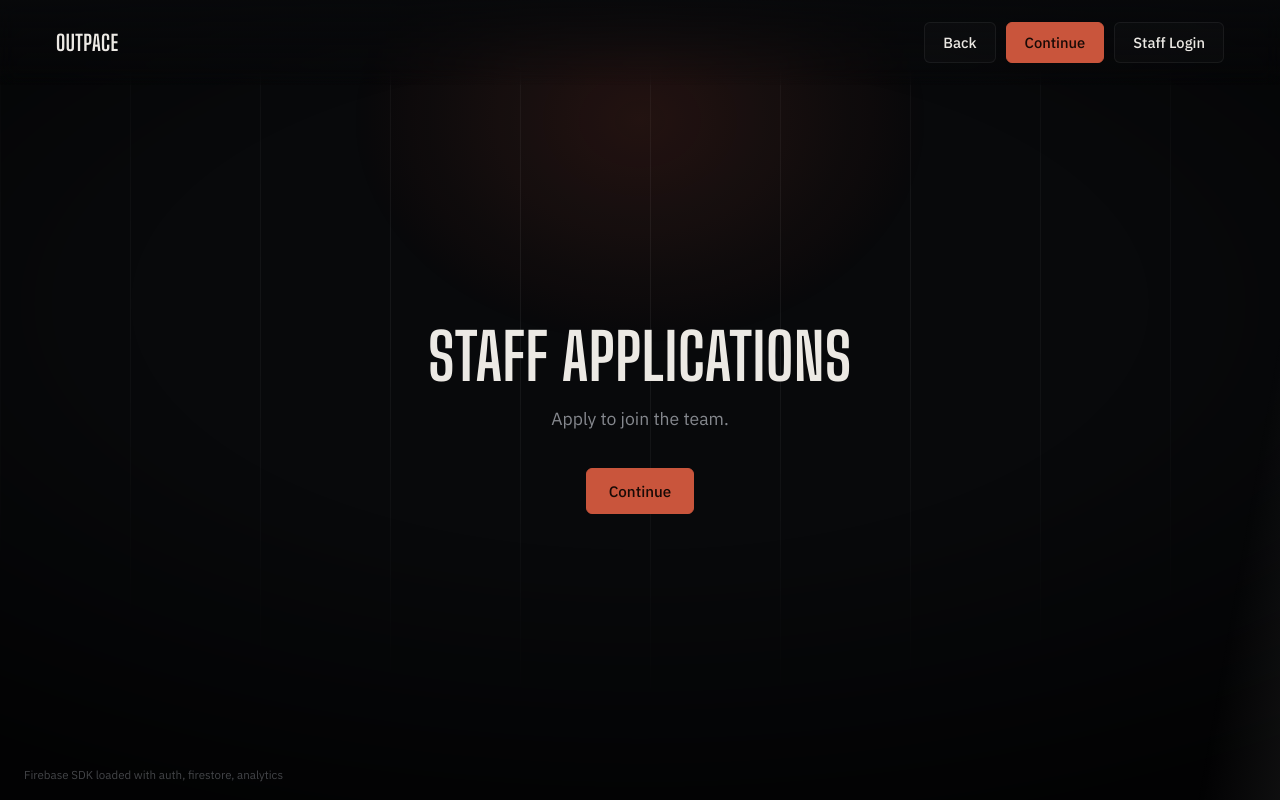
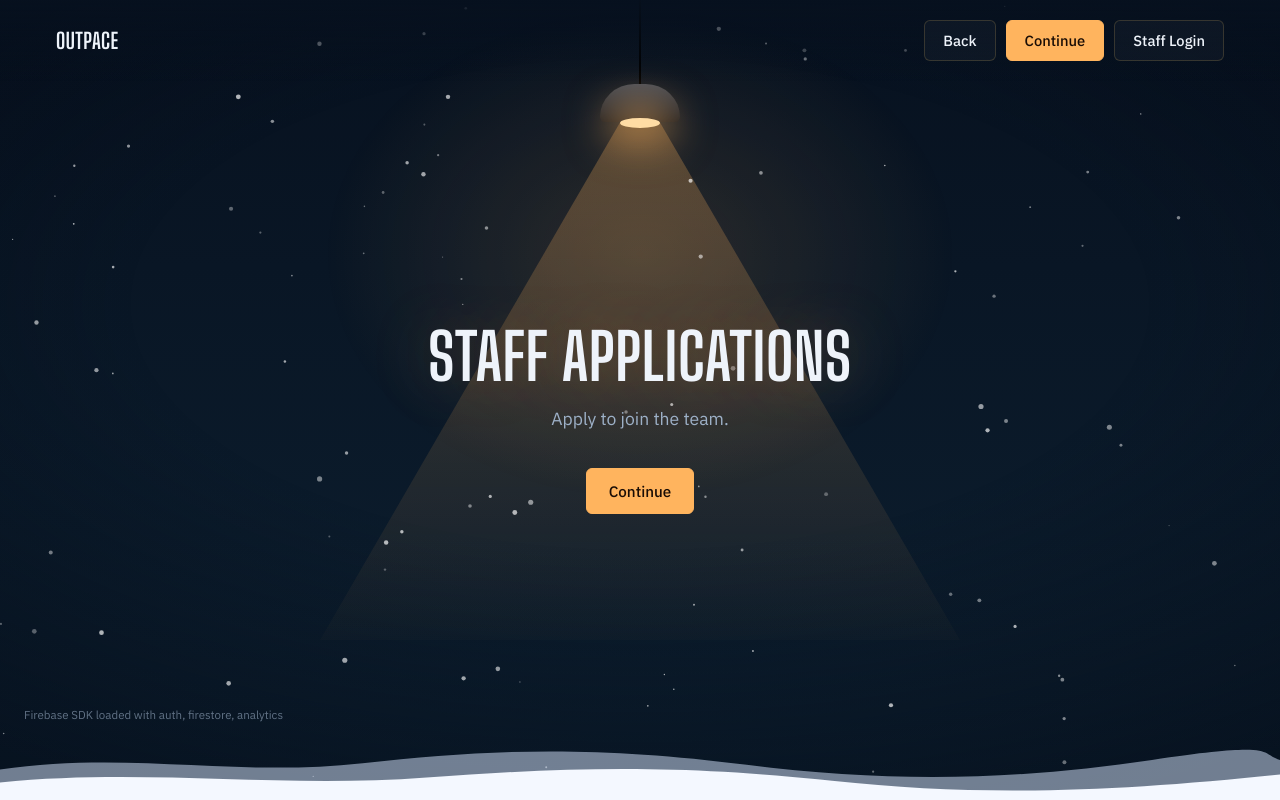
Before and after one commit to bergmanmiles9-oss/outpace, a plain HTML site: page public/apply/index.html in a window 1280 px wide. Drawn offline with Linux system fonts and the light colour scheme; some packages are replaced by stand-ins of ours.

Commit message:
Festive Version for application

```diff
--- a/public/apply/index.html
+++ b/public/apply/index.html
@@ -17,12 +17,15 @@
 
     <style>
       :root {
-        --bg: #08090b;
-        --line: rgba(255, 255, 255, 0.06);
-        --text: #ece9e4;
-        --text-dim: #85888e;
-        --accent: #c9553c;
-        --accent-ink: #180a06;
+        --bg: #07111f;
+        --night: #0d2031;
+        --line: rgba(220, 182, 95, 0.2);
+        --text: #eef3fa;
+        --text-dim: #9db0c7;
+        --accent: #ffb45e;
+        --accent-hot: #ffdca4;
+        --accent-ink: #1a0d05;
+        --lit: 255, 180, 94;
         font-family: 'IBM Plex Sans', system-ui, sans-serif;
       }
 
@@ -36,34 +39,28 @@
         overflow-x: hidden;
       }
 
-      body { min-height: 100vh; position: relative; }
-
-      .corridor {
-        position: fixed;
-        inset: 0;
-        z-index: 0;
-        background-image: repeating-linear-gradient(
-          90deg, var(--line) 0px, var(--line) 1px, transparent 1px, transparent 130px
-        );
-        mask-image: radial-gradient(ellipse 85% 65% at 50% 35%, black 20%, transparent 85%);
-        -webkit-mask-image: radial-gradient(ellipse 85% 65% at 50% 35%, black 20%, transparent 85%);
+      body {
+        min-height: 100vh;
+        position: relative;
+        background: linear-gradient(180deg, var(--bg), var(--night)) fixed;
       }
 
       .glow {
         position: fixed;
-        top: -25%;
+        top: -12%;
         left: 50%;
         transform: translateX(-50%);
-        width: 820px;
-        height: 640px;
-        background: radial-gradient(closest-side, rgba(201, 85, 60, 0.16), transparent 72%);
+        width: 900px;
+        max-width: 140vw;
+        height: 700px;
+        background: radial-gradient(closest-side, rgba(var(--lit), 0.16), transparent 72%);
         z-index: 0;
         pointer-events: none;
         animation: breathe 7s ease-in-out infinite;
       }
 
       @keyframes breathe {
-        0%, 100% { opacity: 0.7; }
+        0%, 100% { opacity: 0.65; }
         50% { opacity: 1; }
       }
 
@@ -72,20 +69,55 @@
         inset: 0;
         z-index: 0;
         pointer-events: none;
-        background: radial-gradient(ellipse 88% 68% at 50% 38%, transparent 45%, rgba(0,0,0,0.7) 100%);
+        background: radial-gradient(ellipse 88% 68% at 50% 38%, transparent 45%, rgba(3, 9, 20, 0.55) 100%);
       }
 
-      .sweep {
+      #snow {
         position: fixed;
         inset: 0;
+        width: 100%;
+        height: 100%;
         z-index: 1;
         pointer-events: none;
-        background: linear-gradient(100deg, transparent 40%, rgba(236, 233, 228, 0.08) 48%, transparent 56%);
-        transform: translateX(-60%);
-        animation: sweep 1.6s cubic-bezier(0.16, 1, 0.3, 1) 0.2s forwards;
       }
 
-      @keyframes sweep { to { transform: translateX(60%); } }
+      /* a caged maintenance lamp hangs over the message and flickers on once */
+      .lamp {
+        --sw: clamp(60px, 18vw, 80px);
+        --lamp-y: 84px;
+        position: absolute;
+        top: 0;
+        left: 50%;
+        transform: translateX(-50%);
+        width: clamp(300px, 70vw, 640px);
+        height: 80vh;
+        z-index: 1;
+        pointer-events: none;
+      }
+      .cord { position: absolute; left: 50%; top: 0; width: 2px; height: var(--lamp-y); margin-left: -1px; background: #000; }
+      .shade {
+        position: absolute; left: 50%; top: var(--lamp-y);
+        width: var(--sw); height: calc(var(--sw) * .48); margin-left: calc(var(--sw) / -2);
+        border-radius: 50% 50% 6px 6px / 100% 100% 6px 6px;
+        background: linear-gradient(180deg, #4a4e57, #1c1d21);
+      }
+      .bulb {
+        position: absolute; left: 50%; top: calc(var(--lamp-y) + var(--sw) * .48 - 4px);
+        width: calc(var(--sw) * .5); height: 10px; margin-left: calc(var(--sw) / -4);
+        border-radius: 50%; background: var(--accent-hot);
+        box-shadow: 0 0 40px 14px rgba(var(--lit), .6);
+        animation: flick 1.7s linear .4s backwards;
+      }
+      .cone {
+        position: absolute; inset: calc(var(--lamp-y) + var(--sw) * .48) 0 0 0;
+        background: linear-gradient(180deg, rgba(var(--lit), .28), rgba(var(--lit), .02));
+        clip-path: polygon(calc(50% - var(--sw) / 4) 0, calc(50% + var(--sw) / 4) 0, 100% 100%, 0 100%);
+        animation: flick 1.7s linear .4s backwards;
+      }
+      @keyframes flick {
+        0%, 14% { opacity: 0; } 16% { opacity: .9; } 20% { opacity: .05; }
+        26% { opacity: 1; } 32% { opacity: .35; } 38%, 100% { opacity: 1; }
+      }
 
       nav {
         position: fixed;
@@ -94,9 +126,8 @@
         display: flex;
         align-items: center;
         justify-content: space-between;
-        padding: 22px clamp(20px, 5vw, 56px);
-        backdrop-filter: blur(10px);
-        background: linear-gradient(to bottom, rgba(8,9,11,0.9), rgba(8,9,11,0));
+        padding: 20px clamp(20px, 5vw, 56px);
+        background: linear-gradient(to bottom, rgba(7, 17, 31, 0.92), rgba(7, 17, 31, 0));
       }
 
       .nav-brand {
@@ -124,21 +155,21 @@
         white-space: nowrap;
       }
 
-      .btn:focus-visible { outline: 2px solid var(--accent); outline-offset: 2px; }
+      .btn:focus-visible { outline: 2px solid var(--accent-hot); outline-offset: 2px; }
 
       .btn-ghost {
         color: var(--text);
         border: 1px solid var(--line);
-        background: rgba(255, 255, 255, 0.02);
+        background: rgba(255, 255, 255, 0.03);
       }
-      .btn-ghost:hover { border-color: rgba(255, 255, 255, 0.24); background: rgba(255, 255, 255, 0.05); }
+      .btn-ghost:hover { border-color: rgba(var(--lit), 0.55); background: rgba(255, 255, 255, 0.06); }
 
       .btn-primary {
         color: var(--accent-ink);
         background: var(--accent);
         border: 1px solid var(--accent);
       }
-      .btn-primary:hover { background: #d76a4f; transform: translateY(-1px); }
+      .btn-primary:hover { background: var(--accent-hot); border-color: var(--accent-hot); transform: translateY(-1px); }
 
       main {
         position: relative;
@@ -147,7 +178,7 @@
         display: flex;
         align-items: center;
         justify-content: center;
-        padding: 120px 24px 80px;
+        padding: 150px 24px 110px;
       }
 
       .hero {
@@ -167,6 +198,7 @@
         text-transform: uppercase;
         margin: 0 0 16px;
         color: var(--text);
+        text-shadow: 0 0 60px rgba(var(--lit), 0.25);
       }
 
       .hero-sub {
@@ -187,14 +219,26 @@
 
       @keyframes rise { to { opacity: 1; transform: translateY(0); } }
 
+      /* snow drift along the bottom */
+      .snowbank {
+        position: fixed;
+        left: 0; right: 0; bottom: 0;
+        height: 64px;
+        z-index: 1;
+        pointer-events: none;
+      }
+      .snowbank svg { display: block; width: 100%; height: 100%; }
+      .snowbank .back { fill: #c9d8ee; opacity: 0.55; }
+      .snowbank .front { fill: #f4f8ff; }
+
       #load {
         position: fixed;
         left: 24px;
-        bottom: 18px;
+        bottom: 78px;
         z-index: 3;
         font-size: 0.72rem;
         color: var(--text-dim);
-        opacity: 0.5;
+        opacity: 0.6;
         margin: 0;
       }
 
@@ -208,15 +252,22 @@
       @media (prefers-reduced-motion: reduce) {
         .hero { animation: none; opacity: 1; transform: none; }
         .glow { animation: none; opacity: 0.85; }
-        .sweep { display: none; }
+        .bulb, .cone { animation: none; }
+        #snow { display: none; }
       }
     </style>
   </head>
   <body>
-    <div class="corridor" aria-hidden="true"></div>
     <div class="glow" aria-hidden="true"></div>
     <div class="vignette" aria-hidden="true"></div>
-    <div class="sweep" aria-hidden="true"></div>
+    <div class="lamp" aria-hidden="true"><div class="cone"></div><div class="cord"></div><div class="shade"></div><div class="bulb"></div></div>
+    <canvas id="snow" aria-hidden="true"></canvas>
+    <div class="snowbank" aria-hidden="true">
+      <svg viewBox="0 0 1200 80" preserveAspectRatio="none">
+        <path class="back" d="M0 42 C120 18 220 52 340 34 S560 12 700 36 S960 54 1080 30 S1180 22 1200 30 V80 H0 Z"/>
+        <path class="front" d="M0 58 C140 40 260 66 400 52 S640 36 780 56 S1040 70 1200 48 V80 H0 Z"/>
+      </svg>
+    </div>
 
     <nav>
       <a class="nav-brand" href="https://www.out-pace.org/">Outpace</a>
@@ -252,6 +303,50 @@
           console.error(err);
           loadEl.textContent = 'Error loading the Firebase SDK.';
         }
+
+        // snowfall
+        var canvas = document.getElementById('snow');
+        var reduceMotion = window.matchMedia('(prefers-reduced-motion: reduce)').matches;
+        if (reduceMotion || !canvas.getContext) return;
+        var ctx = canvas.getContext('2d');
+        var flakes = [], w = 0, h = 0, dpr = 1;
+
+        function resize() {
+          dpr = Math.min(window.devicePixelRatio || 1, 2);
+          w = canvas.width = window.innerWidth * dpr;
+          h = canvas.height = window.innerHeight * dpr;
+        }
+        function makeFlake(anywhere) {
+          var r = (Math.random() * 2 + 0.6) * dpr;
+          return {
+            x: Math.random() * w,
+            y: anywhere ? Math.random() * h : -10,
+            r: r,
+            vy: (r / dpr * 0.3 + 0.3) * dpr,
+            p: Math.random() * 6.28,
+            a: Math.random() * 0.4 + 0.3
+          };
+        }
+        function seed() {
+          flakes = [];
+          for (var i = 0; i < 110; i++) flakes.push(makeFlake(true));
+        }
+        function frame() {
+          ctx.clearRect(0, 0, w, h);
+          ctx.fillStyle = '#fff';
+          for (var i = 0; i < flakes.length; i++) {
+            var f = flakes[i];
+            f.p += 0.012; f.y += f.vy; f.x += Math.sin(f.p) * 0.4 * dpr;
+            if (f.y > h + 10) { flakes[i] = makeFlake(false); continue; }
+            ctx.globalAlpha = f.a;
+            ctx.beginPath();
+            ctx.arc(f.x, f.y, f.r, 0, Math.PI * 2);
+            ctx.fill();
+          }
+          requestAnimationFrame(frame);
+        }
+        resize(); seed(); frame();
+        window.addEventListener('resize', function () { resize(); seed(); });
       });
     </script>
   </body>
```
